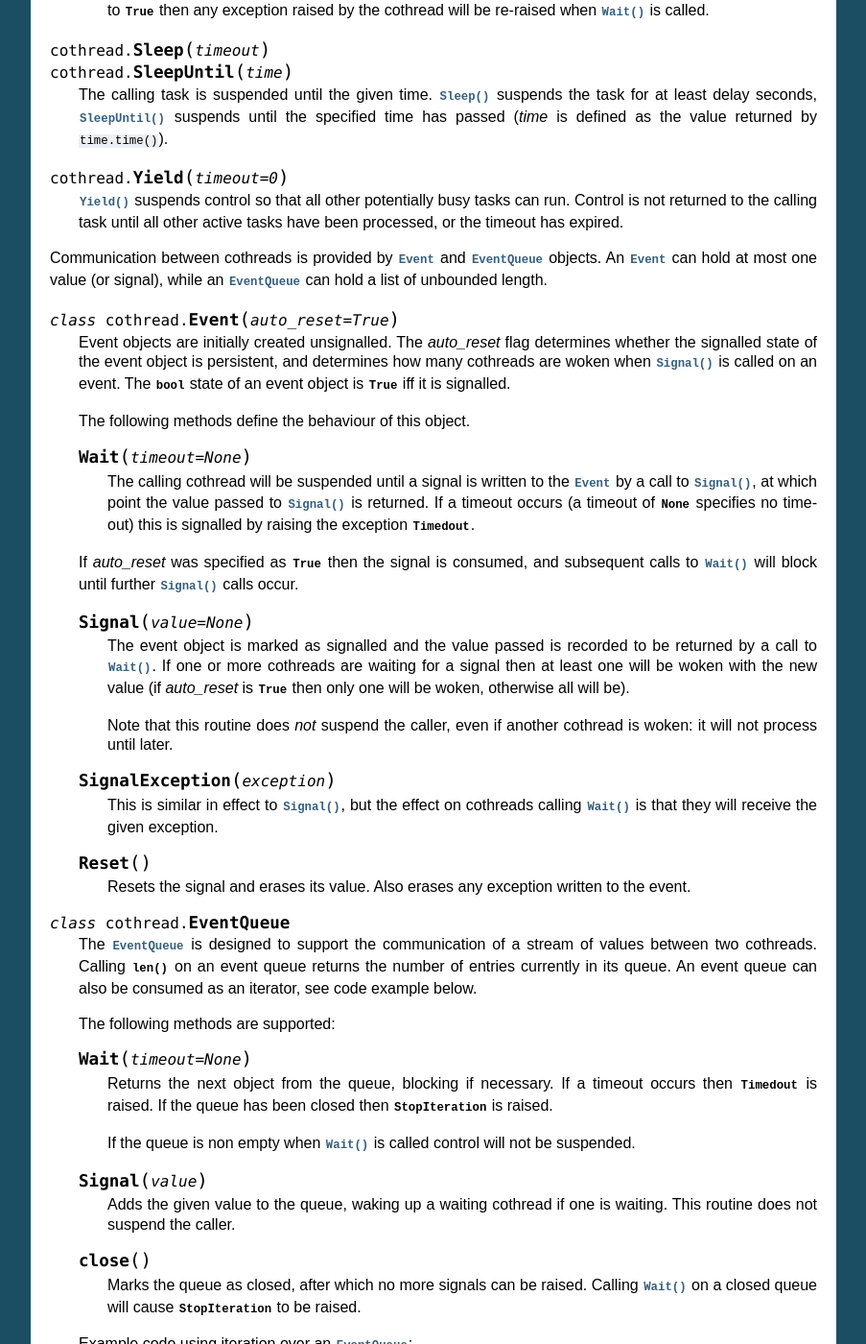
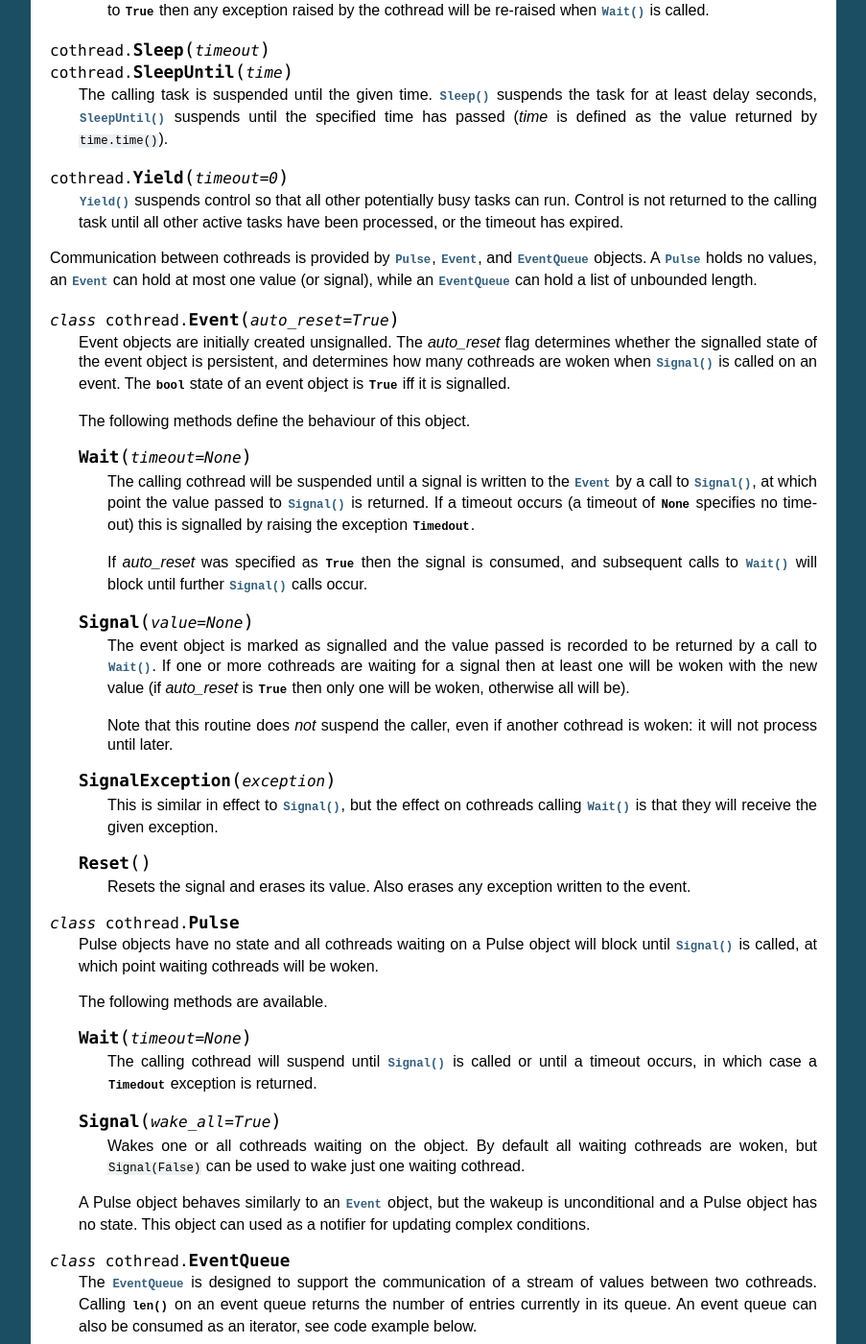
Before and after one commit to DiamondLightSource/cothread, a Sphinx documentation site: the page built from docs/cothread.rst, in a window 1280 px wide and 1400 px high, scrolled down 4292 px. Shown: the whole window at 96% size, without its empty margins (198-1101 px from the left). Built offline with Sphinx 7.4.7, drawn with Linux system fonts in a browser that asks for light colours; some of the changed text lies outside the part shown.

Commit message:
Cothread: Add Pulse event object
In the absence of any support for waiting for multiple objects we
need some kind of condition wakeup mechanism.  A Pulse object
provides the simplest possible event wakeup core.

git-svn-id: svn+ssh://serv0002.cs.diamond.ac.uk/home/subversion/repos/controls/diamond/trunk/python/cothread@93165 e099a375-04f9-0310-9d5f-a741eaff62e1

```diff
--- a/docs/cothread.rst
+++ b/docs/cothread.rst
@@ -115,11 +115,11 @@ The following are suspension points in the core :mod:`cothread` library:
     their own suspension points.
 
 `event`.\ :meth:`Wait`
-    On a :class:`Spawn`, :class:`Event` or :class:`EventQueue` object the
-    :meth:`Wait` method will suspend the caller when the event object is not yet
-    ready, independently of whether the timeout has already expired.  To
-    determine whether an event object is ready without risking suspension call
-    ``bool()`` on the object.
+    On a :class:`Spawn`, :class:`Pulse`, :class:`Event` or :class:`EventQueue`
+    object the :meth:`Wait` method will suspend the caller when the event object
+    is not yet ready, independently of whether the timeout has already expired.
+    To determine whether an event object is ready without risking suspension
+    call ``bool()`` on the object.
 
     ..  note::
 
@@ -301,9 +301,10 @@ module.
     active tasks have been processed, or the timeout has expired.
 
 
-Communication between cothreads is provided by :class:`Event` and
-:class:`EventQueue` objects.  An :class:`Event` can hold at most one value (or
-signal), while an :class:`EventQueue` can hold a list of unbounded length.
+Communication between cothreads is provided by :class:`Pulse`, :class:`Event`,
+and :class:`EventQueue` objects.  A :class:`Pulse` holds no values, an
+:class:`Event` can hold at most one value (or signal), while an
+:class:`EventQueue` can hold a list of unbounded length.
 
 
 ..  class:: Event(auto_reset=True)
@@ -324,9 +325,9 @@ signal), while an :class:`EventQueue` can hold a list of unbounded length.
         of :const:`None` specifies no timeout) this is signalled by raising the
         exception :exc:`Timedout`.
 
-    If `auto_reset` was specified as :const:`True` then the signal is consumed,
-    and subsequent calls to :meth:`Wait` will block until further :meth:`Signal`
-    calls occur.
+        If `auto_reset` was specified as :const:`True` then the signal is
+        consumed, and subsequent calls to :meth:`Wait` will block until further
+        :meth:`Signal` calls occur.
 
     ..  method:: Signal(value=None)
 
@@ -349,6 +350,31 @@ signal), while an :class:`EventQueue` can hold a list of unbounded length.
 
         Resets the signal and erases its value.  Also erases any exception
         written to the event.
+
+
+..  class:: Pulse()
+
+    Pulse objects have no state and all cothreads waiting on a Pulse object will
+    block until :meth:`Signal()` is called, at which point waiting cothreads
+    will be woken.
+
+    The following methods are available.
+
+    ..  method:: Wait(timeout=None)
+
+        The calling cothread will suspend until :meth:`Signal()` is called or
+        until a timeout occurs, in which case a :exc:`Timedout` exception is
+        returned.
+
+    ..  method:: Signal(wake_all=True)
+
+        Wakes one or all cothreads waiting on the object.  By default all
+        waiting cothreads are woken, but ``Signal(False)`` can be used to
+        wake just one waiting cothread.
+
+    A Pulse object behaves similarly to an :class:`Event` object, but the wakeup
+    is unconditional and a Pulse object has no state.  This object can used as a
+    notifier for updating complex conditions.
 
 
 ..  class:: EventQueue()
```
Also changed, not shown: 1 other file.
